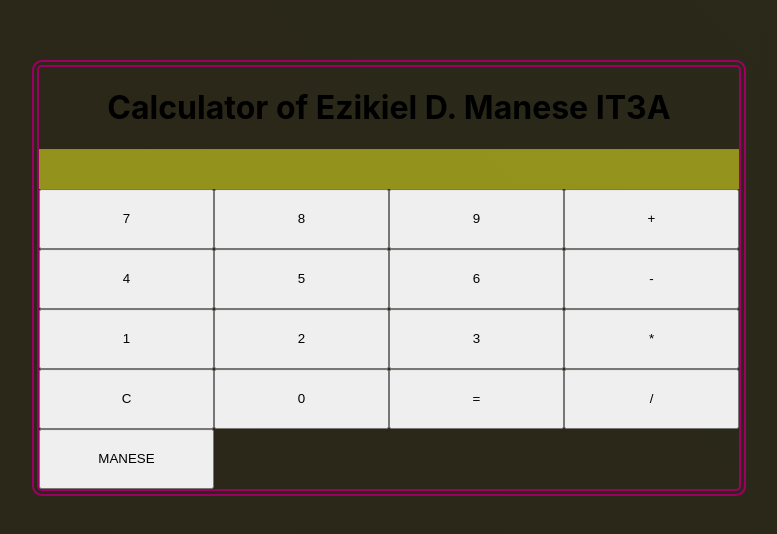
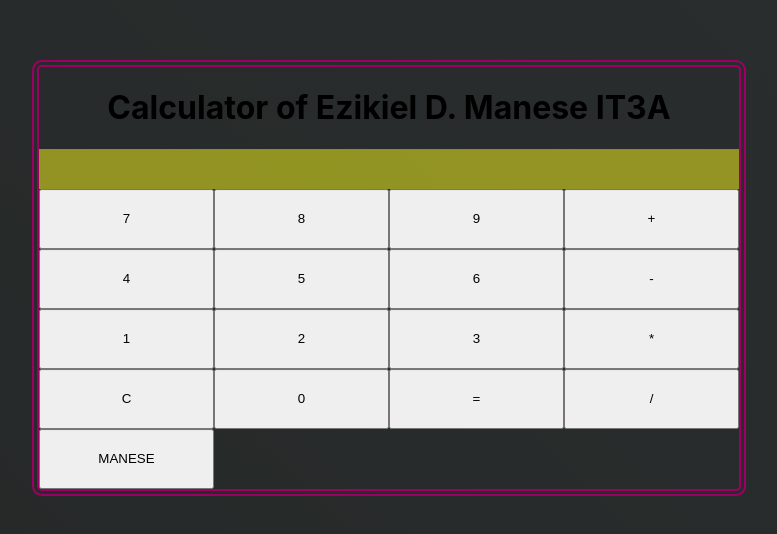
Before and after one commit to Ezikiel2023/prelimexam, a React (Create React App) app: page / in a window 1280 px wide. Shown: the part 122-656 px from the top of the page, without its empty margins (251-1028 px from the left). Built offline with nearby package versions, Linux system fonts and the light colour scheme.

Commit message:
Update App.css

```diff
--- a/src/App.css
+++ b/src/App.css
@@ -52,7 +52,7 @@ body {
   justify-content: center;
   align-items: center;
   min-height: 100vh;
-  background: linear-gradient(45deg, #2e1f15, #292c1b);
+  background: linear-gradient(45deg, #221f1f, #242726, #2e3233);
   background-size: 400% 400%;
   animation: darkkulur 10s ease infinite;
 }
```
